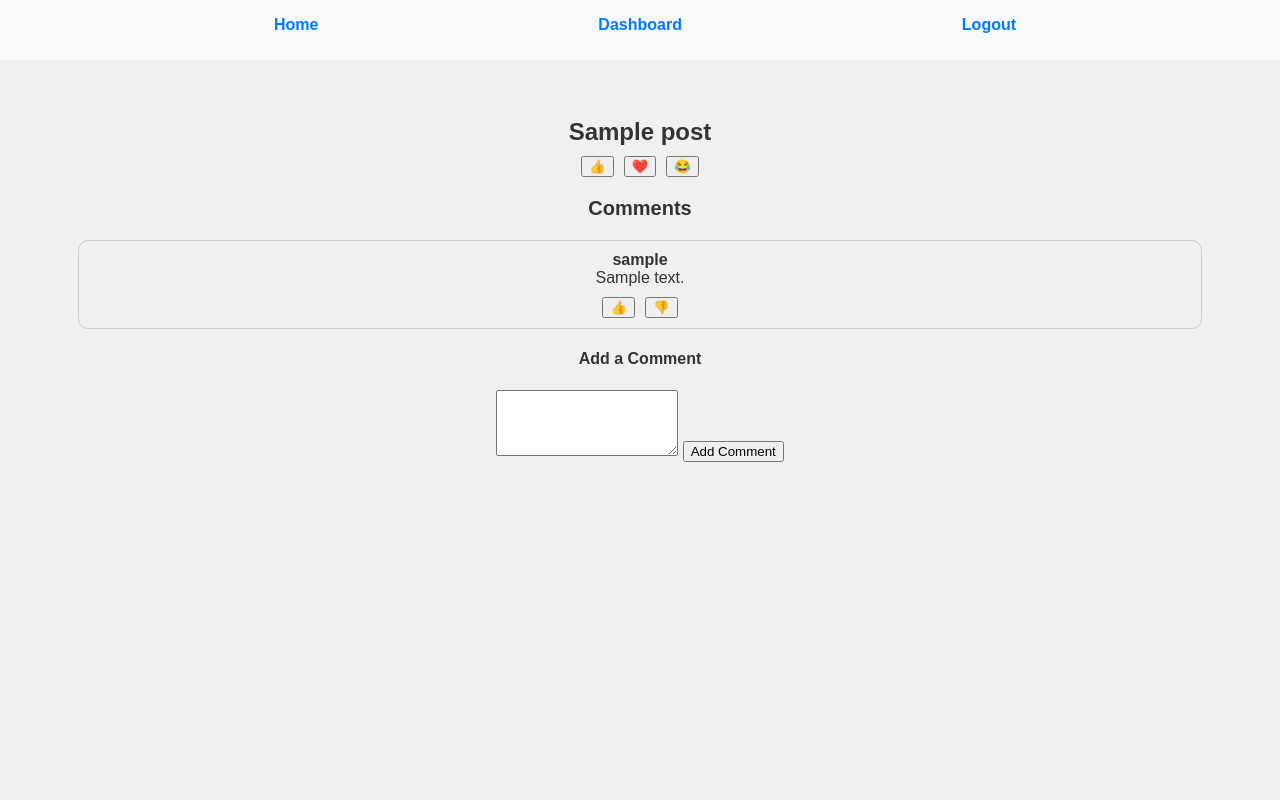
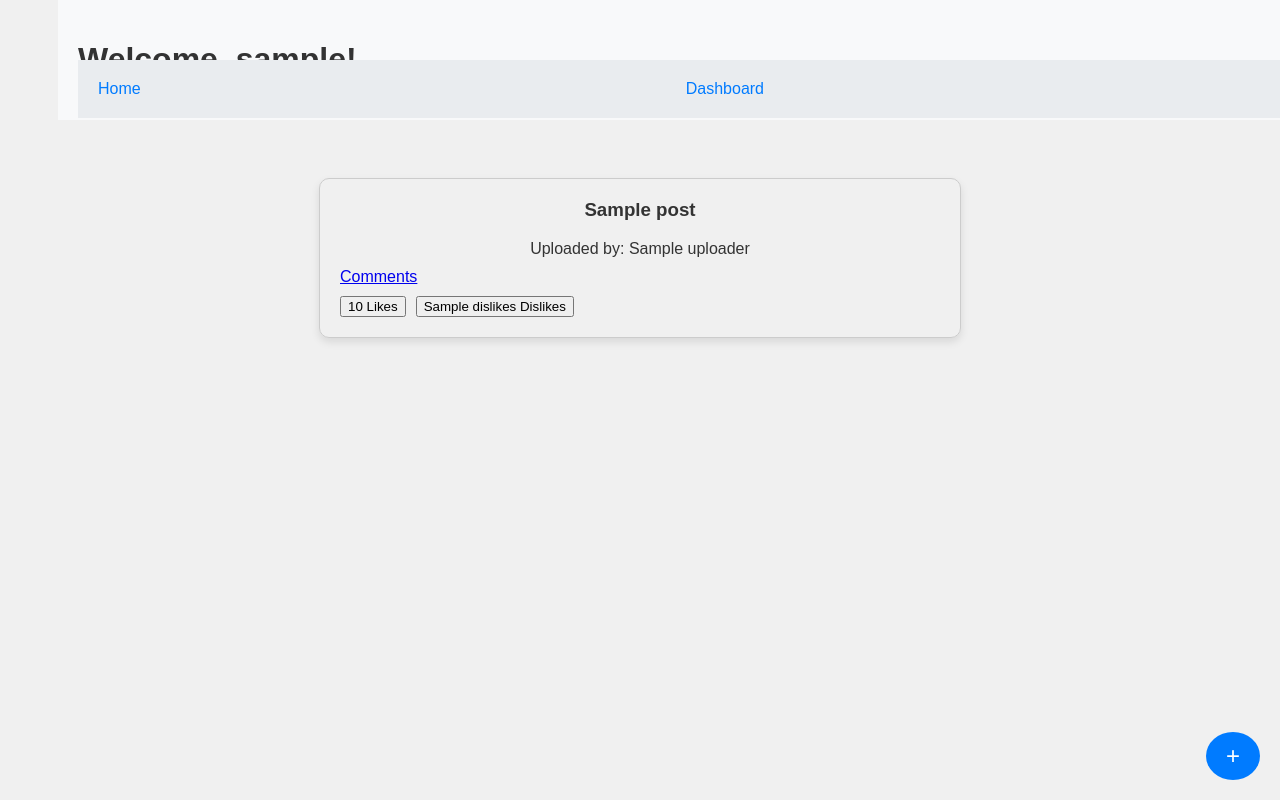
Before and after one commit to rampurishivasai/Adaptable-abusive-language-classification-for-low-resource-Telugu, a Flask app: template templates/post.html in a window 1280 px wide. Run offline with Flask 3, Linux system fonts and the light colour scheme; the template is opened without the code that fills it: most values are stand-ins (such as "Sample title", 1, 10 or a date in 2020); parts of the project's set-up code (start-up, migrations or seed data) failed here and were passed over.

Commit message:
leave these

```diff
--- a/app.py
+++ b/app.py
@@ -15,12 +15,12 @@ app.secret_key = 'supersecretkey'
 client = MongoClient('mongodb://localhost:27017/')
 db = client['flask_app']
 users_collection = db['users']
-photos_collection = db['photos']
+photos_collection = db['posts']
 comments_collection = db['comments']
 
 # Configure file upload
 UPLOAD_FOLDER = 'static/uploads'
-ALLOWED_EXTENSIONS = {'png', 'jpg', 'jpeg', 'gif'}
+ALLOWED_EXTENSIONS = {'png', 'jpg', 'jpeg', 'gif', 'mp4'}
 app.config['UPLOAD_FOLDER'] = UPLOAD_FOLDER
 
 def allowed_file(filename):
@@ -118,38 +118,60 @@ def delete_comment(comment_id, photo_id):
 
 
 from PIL import Image
-
 @app.route('/upload', methods=['POST'])
 def upload_file():
     if 'username' in session:
-        if 'photo' not in request.files:
-            flash('No file part')
+        title = request.form['title']
+        text_content = request.form.get('text', '')
+
+        post_type = request.form['post_type']
+        file = request.files.get('photo') if post_type == 'photo' else request.files.get('video')
+
+        content = None
+
+        if post_type == 'text':
+            content = text_content
+        elif file and file.filename != '':
+            if allowed_file(file.filename):
+                filename = secure_filename(file.filename)
+                file_path = os.path.join(app.config['UPLOAD_FOLDER'], filename)
+                file.save(file_path)
+
+                if file.mimetype.startswith('image'):
+                    post_type = 'photo'
+                    resized_path = os.path.join(app.config['UPLOAD_FOLDER'], 'resized_' + filename)
+                    with Image.open(file_path) as img:
+                        img.thumbnail((800, 600))  # Set the maximum dimensions
+                        img.save(resized_path)
+                    content = 'uploads/resized_' + filename
+                elif file.mimetype.startswith('video'):
+                    post_type = 'video'
+                    content = 'uploads/' + filename
+            else:
+                flash('File type not allowed')
+                return redirect(url_for('dashboard'))
+        else:
+            flash('No content provided')
             return redirect(url_for('dashboard'))
-        file = request.files['photo']
-        if file.filename == '':
-            flash('No selected file')
+
+        if content:
+            posts_collection.insert_one({
+                'user': session['username'],
+                'title': title,
+                'content': content,
+                'type': post_type,
+                'likes': 0,
+                'dislikes': 0,
+                'reactions': {}  # Initialize reactions as an empty dictionary
+            })
             return redirect(url_for('dashboard'))
-        if file and allowed_file(file.filename):
-            filename = secure_filename(file.filename)
-            file_path = os.path.join(app.config['UPLOAD_FOLDER'], filename)
-            file.save(file_path)
-
-            # Resize the image
-            resized_path = os.path.join(app.config['UPLOAD_FOLDER'], 'resized_' + filename)
-            with Image.open(file_path) as img:
-                img.thumbnail((800, 600))  # Set the maximum dimensions
-                img.save(resized_path)
-
-            # Save photo with dimensions
-            photos_collection.insert_one({
-                'user': session['username'],
-                'title': request.form['title'],
-                'filename': f'uploads/resized_{filename}'  # Save the resized image path
-            })
+        else:
+            flash('Error uploading content')
             return redirect(url_for('dashboard'))
     else:
         flash('You are not logged in')
         return redirect(url_for('login_route'))
+
 
 @app.route('/delete_photo/<photo_id>', methods=['POST'])
 def delete_photo(photo_id):
--- a/templates/post.html
+++ b/templates/post.html
@@ -3,177 +3,235 @@
 <head>
     <meta charset="UTF-8">
     <meta name="viewport" content="width=device-width, initial-scale=1.0">
-    <title>{{ post['title'] }}</title>
+    <title>Dashboard</title>
     <link rel="stylesheet" href="{{ url_for('static', filename='style.css') }}">
     <style>
+        body {
+            font-family: Arial, sans-serif;
+        }
+        .header {
+            display: flex;
+            justify-content: space-between;
+            align-items: center;
+            padding: 20px;
+            background-color: #f8f9fa;
+            position: fixed;
+            top: 0;
+            width: 100%;
+            z-index: 1000;
+        }
         .navbar {
+            display: flex;
+            justify-content: space-between;
+            align-items: center;
+            padding: 10px;
+            background-color: #e9ecef;
+            position: fixed;
+            top: 60px; /* Height of the header */
+            width: 100%;
+            z-index: 999;
+        }
+        .navbar a {
+            text-decoration: none;
+            color: #007bff;
+            padding: 10px;
+        }
+        .posts {
+            display: flex;
+            flex-direction: column;
+            align-items: center;
+            margin-top: 120px; /* Height of the header and navbar */
+        }
+        .post {
+            border: 1px solid #ccc;
+            border-radius: 10px;
+            width: 600px;
+            margin-bottom: 20px;
+            padding: 20px;
+            box-shadow: 0 4px 8px rgba(0, 0, 0, 0.1);
+        }
+        .post img, .post video {
+            max-width: 100%;
+            border-radius: 10px;
+        }
+        .post h3 {
+            margin-top: 0;
+        }
+        .post p {
+            margin: 5px 0;
+        }
+        .post .actions {
+            display: flex;
+            justify-content: space-between;
+            align-items: center;
+            margin-top: 10px;
+        }
+        .post .actions form {
+            display: inline;
+        }
+        .post .reactions {
+            display: flex;
+            justify-content: flex-start;
+            align-items: center;
+            margin-top: 10px;
+        }
+        .post .reactions form {
+            margin-right: 10px;
+        }
+        .upload-button {
+            position: fixed;
+            bottom: 20px;
+            right: 20px;
+        }
+        .upload-button button {
+            font-size: 24px;
+            padding: 10px 20px;
+            border: none;
+            background-color: #007bff;
+            color: white;
+            border-radius: 50%;
+            cursor: pointer;
+        }
+        .upload-form-modal {
+            display: none;
+            position: fixed;
+            top: 50%;
+            left: 50%;
+            transform: translate(-50%, -50%);
+            background-color: white;
+            padding: 30px;
+            border: 1px solid #ccc;
+            border-radius: 10px;
+            box-shadow: 0 4px 8px rgba(0, 0, 0, 0.1);
+            z-index: 1000;
+            width: 400px;
+        }
+        .upload-form-modal form {
+            display: flex;
+            flex-direction: column;
+        }
+        .upload-form-modal form input,
+        .upload-form-modal form textarea,
+        .upload-form-modal form button {
+            margin-bottom: 10px;
+        }
+        .upload-form-modal form button {
+            padding: 10px;
+            border: none;
+            background-color: #007bff;
+            color: white;
+            cursor: pointer;
+        }
+        .overlay {
+            display: none;
             position: fixed;
             top: 0;
             left: 0;
             width: 100%;
-            background-color: #f8f9fa;
-            padding: 10px 20px 20px 5px;
-            display: flex;
-            justify-content: space-evenly;
-            align-items: center;
-            z-index: 1000;
+            height: 100%;
+            background-color: rgba(0, 0, 0, 0.5);
+            z-index: 999;
+        }
+    </style>
+    <script>
+        function openUploadForm() {
+            document.getElementById('uploadFormModal').style.display = 'block';
+            document.getElementById('overlay').style.display = 'block';
         }
 
-        /* Home and logout buttons */
-        .navbar-btn {
-            text-decoration: none;
-            justify-content: space-evenly;
-            color: #007bff;
-            font-weight: bold;
-            padding: 5px 10px;
-            border: 1px solid transparent;
-            border-radius: 5px;
+        function closeUploadForm() {
+            document.getElementById('uploadFormModal').style.display = 'none';
+            document.getElementById('overlay').style.display = 'none';
         }
 
-        .navbar-btn:hover {
-            background-color: #007bff;
-            color: #fff;
+        function showInputFields() {
+            var postType = document.querySelector('input[name="post_type"]:checked').value;
+            document.getElementById('textFields').style.display = postType === 'text' ? 'block' : 'none';
+            document.getElementById('photoFields').style.display = postType === 'photo' ? 'block' : 'none';
+            document.getElementById('videoFields').style.display = postType === 'video' ? 'block' : 'none';
         }
-
-        /* Dashboard and post content */
-        .content {
-            margin-top: 60px; /* Adjust for the height of the fixed navbar */
-        }
-        .post-container {
-            margin: 20px;
-        }
-        .post-title {
-            font-size: 24px;
-            font-weight: bold;
-            margin-bottom: 10px;
-        }
-        .post-content img, .post-content video {
-            max-width: 100%;
-            border-radius: 10px;
-        }
-        .post-content p {
-            font-size: 16px;
-        }
-        .comments-section {
-            margin-top: 20px;
-        }
-        .comments-section h3 {
-            font-size: 20px;
-        }
-        .comment-box {
-            border: 1px solid #ccc;
-            border-radius: 10px;
-            padding: 10px;
-            margin-bottom: 10px;
-        }
-        .comment-box .comment-username {
-            font-weight: bold;
-        }
-        .add-comment {
-            margin-top: 20px;
-        }
-        .reactions {
-            display: flex;
-            justify-content: center;
-            gap: 10px;
-            margin-top: 10px;
-        }
-        .reactions span {
-            cursor: pointer;
-            font-size: 24px;
-        }
-        .reaction-selected {
-            background-color: #007bff; /* Change the background color to blue */
-            color: white; /* Change the text color to white */
-    </style>
+    </script>
 </head>
 <body>
+    <div class="header">
+        <h1>Welcome, {{ username }}!</h1>
         <div class="navbar">
             <a href="{{ url_for('home') }}" class="navbar-btn">Home</a>
             <a href="{{ url_for('dashboard') }}" class="navbar-btn">Dashboard</a>
             <a href="{{ url_for('logout') }}" class="navbar-btn">Logout</a>
         </div>
+    </div>
 
-    <div class="content">
-        <!-- Your dashboard or post content goes here -->
-        {% block content %}
-        {% endblock %}
-    </div>
-    <script>
-        // JavaScript to add fixed navigation bar on scroll
-        window.addEventListener('scroll', function() {
-            const navbar = document.querySelector('.navbar');
-            if (window.scrollY > 0) {
-                navbar.style.boxShadow = '0 2px 4px rgba(0, 0, 0, 0.1)';
-            } else {
-                navbar.style.boxShadow = 'none';
-            }
-        });
-    </script>
-    <div class="post-container">
-        <div class="post-title">{{ post['title'] }}</div>
-        <div class="post-content">
-            {% if post.type == 'photo' %}
+    <div class="posts">
+        {% for post in posts %}
+            <div class="post">
+                <h3>{{ post['title'] }}</h3>
+                {% if post['type'] == 'photo' %}
                     <img src="{{ url_for('static', filename=post['content']) }}" alt="{{ post['title'] }}">
-            {% elif post.type == 'video' %}
+                {% elif post['type'] == 'video' %}
                     <video controls>
                         <source src="{{ url_for('static', filename=post['content']) }}" type="video/mp4">
                         Your browser does not support the video tag.
                     </video>
-            {% elif post.type == 'text' %}
+                {% elif post['type'] == 'text' %}
                     <p>{{ post['content'] }}</p>
+                {% endif %}
+                <p>Uploaded by: {{ post['uploader'] }}</p>
+                <div class="actions">
+                    <a href="{{ url_for('post', post_id=post['_id']) }}">Comments</a>
+                    {% if post['user'] == username %}
+                        <form action="{{ url_for('delete_post', post_id=post['_id']) }}" method="post">
+                            <button type="submit">Delete</button>
+                        </form>
                     {% endif %}
                 </div>
                 <div class="reactions">
                     <form action="{{ url_for('react_to_post', post_id=post['_id']) }}" method="post">
-                <input type="hidden" name="reaction" value="👍">
-                <button type="submit">👍</button>
+                        <input type="hidden" name="reaction" value="like">
+                        <button type="submit" {% if 'like' in post['reactions'].get(session.username, []) %}disabled{% endif %}>{{ post['likes'] }} Likes</button>
                     </form>
                     <form action="{{ url_for('react_to_post', post_id=post['_id']) }}" method="post">
-                <input type="hidden" name="reaction" value="❤️">
-                <button type="submit">❤️</button>
+                        <input type="hidden" name="reaction" value="dislike">
+                        <button type="submit" {% if 'dislike' in post['reactions'].get(session.username, []) %}disabled{% endif %}>{{ post['dislikes'] }} Dislikes</button>
                     </form>
-            <form action="{{ url_for('react_to_post', post_id=post['_id']) }}" method="post">
-                <input type="hidden" name="reaction" value="😂">
-                <button type="submit">😂</button>
-            </form>
-            <!-- Add more emoji reactions as needed -->
-        </div>
-        <div class="comments-section">
-            <h3>Comments</h3>
-            {% for comment in comments %}
-                <div class="comment-box">
-                    <div class="comment-username">{{ comment['username'] }}</div>
-                    <div class="comment-text">{{ comment['comment'] }}</div>
-                    <div class="reactions">
-                        <form action="{{ url_for('react_to_comment', comment_id=comment['_id'], post_id=post['_id']) }}" method="post">
-                            <input type="hidden" name="reaction" value="👍">
-                            <button type="submit" class="{% if selected_reaction == '👍' %} reaction-selected {% endif %}">👍</button>
-                        </form>
-                        <form action="{{ url_for('react_to_comment', comment_id=comment['_id'], post_id=post['_id']) }}" method="post">
-                            <input type="hidden" name="reaction" value="👎">
-                            <button type="submit" class="{% if selected_reaction == '👎' %} reaction-selected {% endif %}">👎</button>
-                        </form>
-
-
-
-                        {% if comment['username'] == session['username'] %}
-                            <form action="{{ url_for('delete_comment', comment_id=comment['_id'], post_id=post['_id']) }}" method="post">
-                                <button type="submit">Delete</button>
-                            </form>
-                        {% endif %}
                 </div>
             </div>
         {% endfor %}
-            <div class="add-comment">
-                <h4>Add a Comment</h4>
-                <form action="{{ url_for('add_comment') }}" method="post">
-                    <input type="hidden" name="post_id" value="{{ post['_id'] }}">
-                    <textarea name="comment" rows="4" required></textarea>
-                    <button type="submit">Add Comment</button>
+    </div>
+
+    <div class="upload-button">
+        <button onclick="openUploadForm()">+</button>
+    </div>
+
+    <div class="upload-form-modal" id="uploadFormModal">
+        <h2>Upload New Post</h2>
+        <form action="{{ url_for('upload_file') }}" method="post" enctype="multipart/form-data">
+            <label>
+                <input type="radio" name="post_type" value="text" onclick="showInputFields()" checked> Text
+            </label>
+            <label>
+                <input type="radio" name="post_type" value="photo" onclick="showInputFields()"> Photo
+            </label>
+            <label>
+                <input type="radio" name="post_type" value="video" onclick="showInputFields()"> Video
+            </label>
+            <div id="textFields">
+                <input type="text" name="title" placeholder="Title" required>
+                <textarea name="text" placeholder="Write something..."></textarea>
+            </div>
+            <div id="photoFields" style="display:none">
+                <input type="text" name="title" placeholder="Title" required>
+                <input type="file" name="photo" accept="image/*">
+            </div>
+            <div id="videoFields" style="display:none">
+                <input type="text" name="title" placeholder="Title" required>
+                <input type="file" name="video" accept="video/mp4">
+            </div>
+            <button type="submit">Upload</button>
         </form>
+        <button onclick="closeUploadForm()">Close</button>
     </div>
-        </div>
-    </div>
+
+    <div class="overlay" id="overlay" onclick="closeUploadForm()"></div>
 </body>
 </html>
```
Also changed, not shown: 1 other file. Lines whose indentation alone changed are shown as unchanged.
